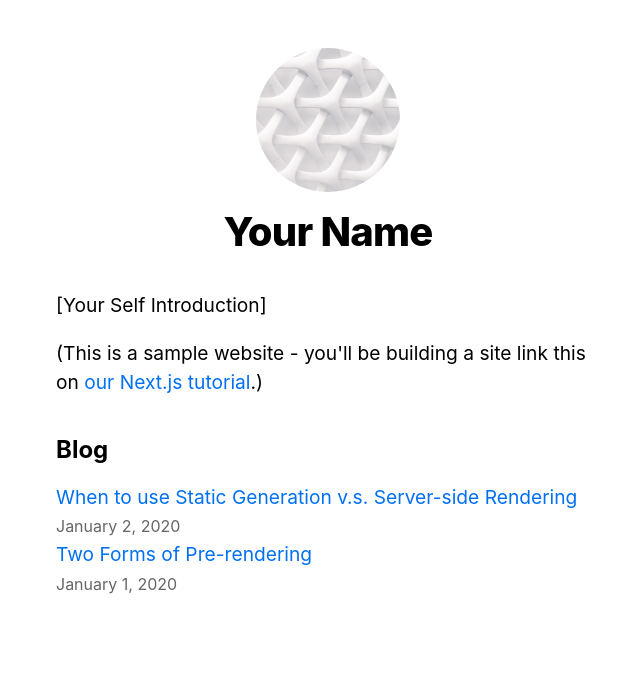
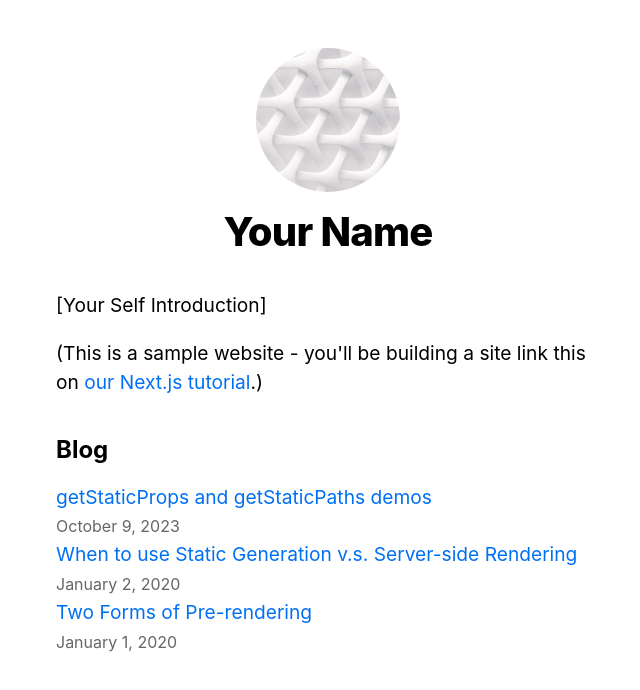
Before and after one commit to HotariTobu/Test-Next-13, a Next.js app in the folder nextjs-blog/: page / in a window 1280 px wide. Shown: the top 690 px of the page, without its empty margins (312-952 px from the left). Built offline with nearby package versions, Linux system fonts and the light colour scheme.

Commit message:
Dynamic Routes/Dynamic Routes Details

```diff
--- /dev/null
+++ b/nextjs-blog/pages/404.js
@@ -0,0 +1,3 @@
+export default function Custom404() {
+  return <h1>404 - Page Not Found</h1>
+}
--- /dev/null
+++ b/nextjs-blog/posts/demos.md
@@ -0,0 +1,10 @@
+---
+title: 'getStaticProps and getStaticPaths demos'
+date: '2023-10-09'
+---
+
+- [markdown](https://next-blog-starter.vercel.app)
+- [WordPress](https://next-blog-wordpress.vercel.app)
+- [DatoCMS](https://next-blog-datocms.vercel.app)
+- [TakeShape](https://next-blog-takeshape.vercel.app)
+- [Sanity](https://next-blog-sanity.vercel.app)
```
